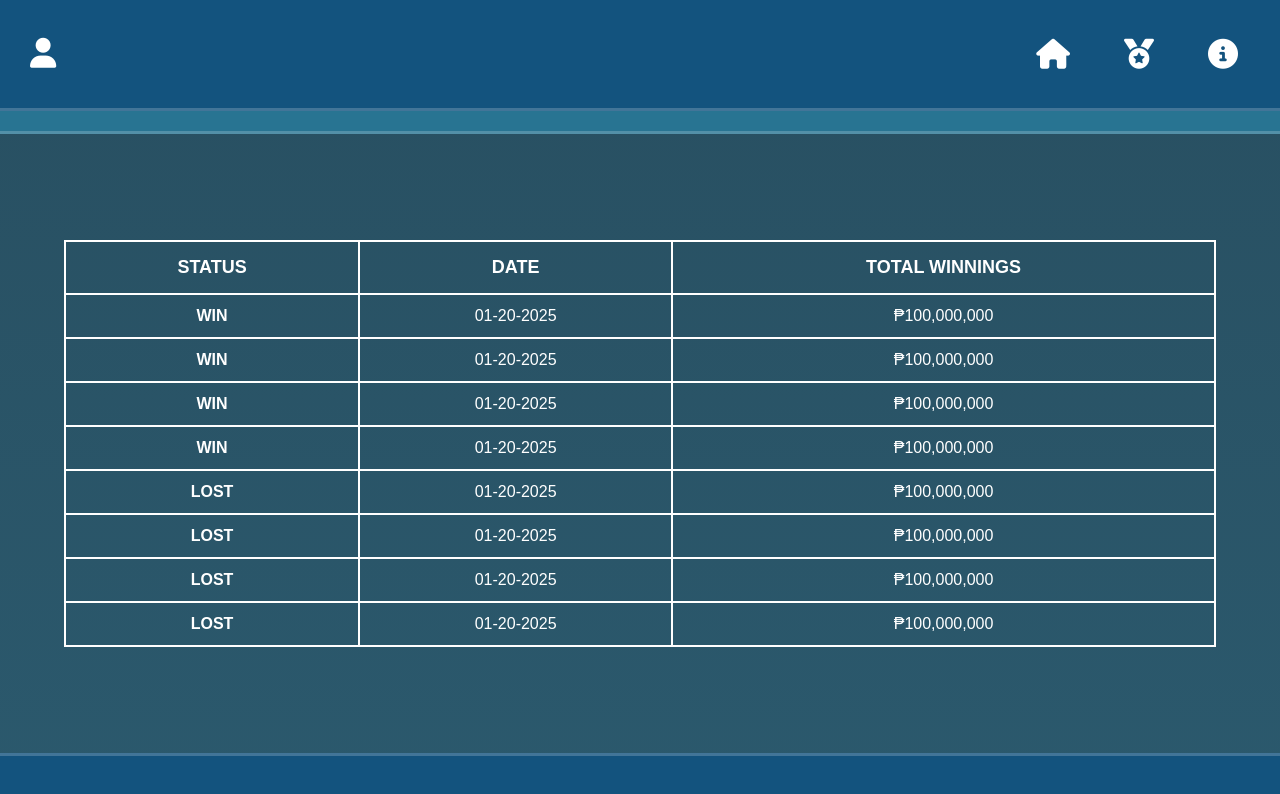
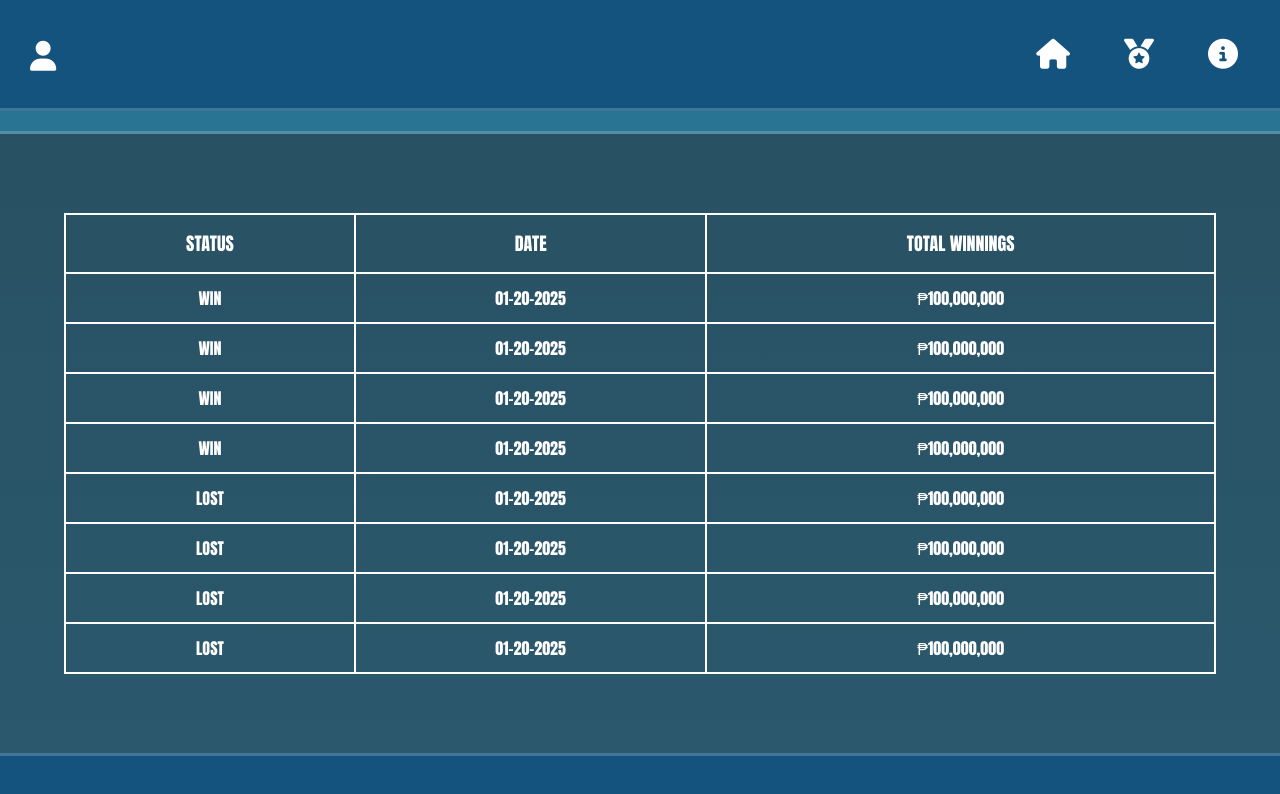
Before and after one commit to lykhasalustiano/sky-lottory, a plain HTML site: page winner.html in a window 1280 px wide. Drawn offline with Linux system fonts and the light colour scheme.

Commit message:
Update winner.css

```diff
--- a/winner.css
+++ b/winner.css
@@ -1,7 +1,7 @@
 body {
     margin: 0;
     padding: 0;
-    font-family: Arial, sans-serif;
+    font-family: Impact, sans-serif;
     background: linear-gradient(to bottom, #284F61, #2b596d);
     color: white;
     display: flex;
```
